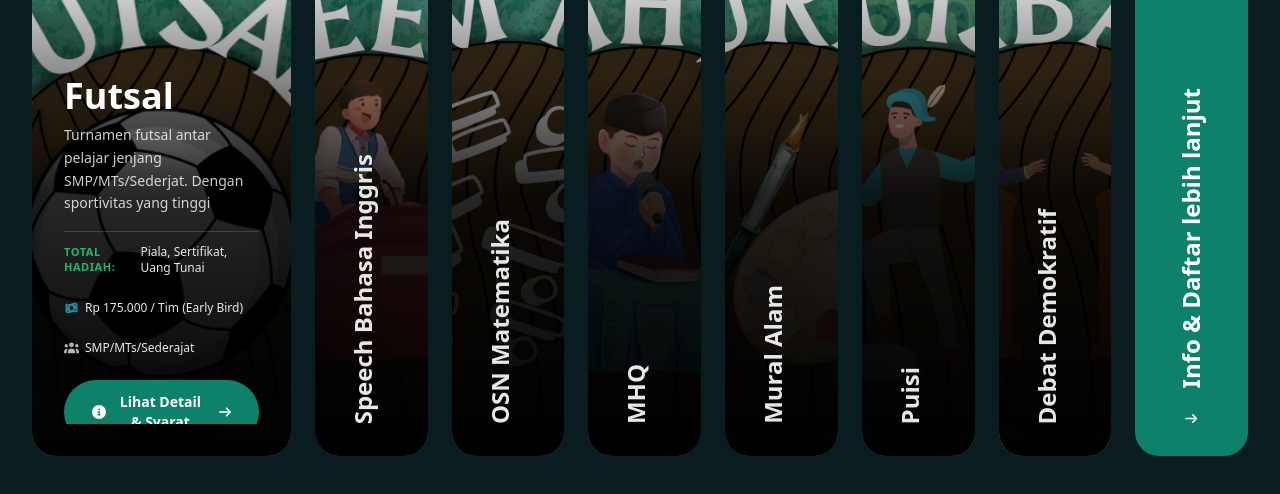
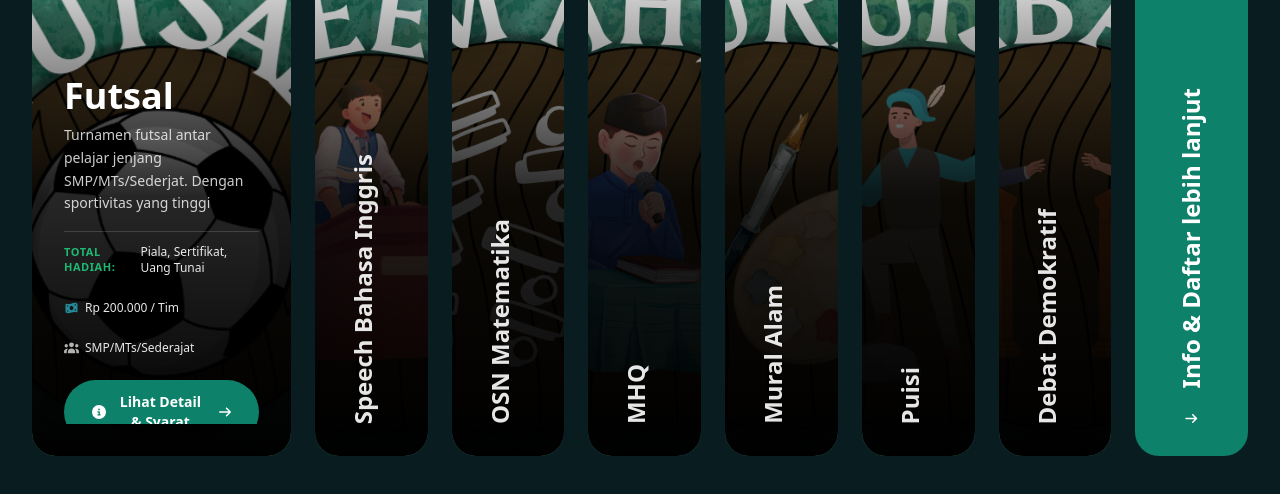
Before and after one commit to elfarizidan/sagatha, a Next.js app: page / in a window 1280 px wide. Shown: the part 1860-2354 px from the top of the page. Built offline with nearby package versions, Linux system fonts and the light colour scheme.

Commit message:
Update ListLomba.tsx

```diff
--- a/app/components/ListLomba.tsx
+++ b/app/components/ListLomba.tsx
@@ -54,7 +54,7 @@ export default function ListLomba() {
       image: "/content/Lomba Futsal.png",
       target: "SMP/MTs/Sederajat",
       prize: "Piala, Sertifikat, Uang Tunai",
-      fee: "Rp 175.000 / Tim (Early Bird)",
+      fee: "Rp 200.000 / Tim",
       date: "14 - 15 November 2026",
       description:
         "Turnamen futsal antar pelajar jenjang SMP/MTs/Sederjat. Dengan sportivitas yang tinggi",
```
